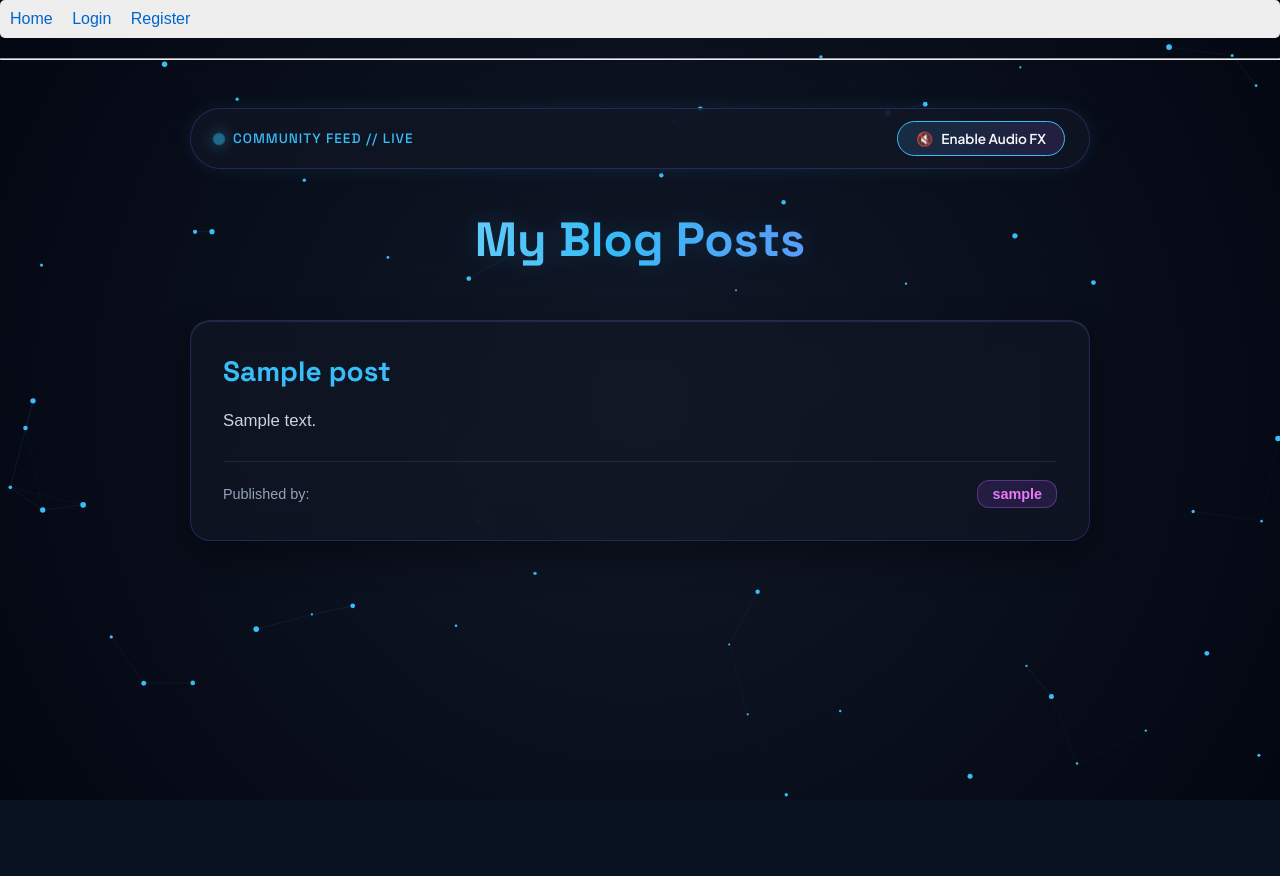
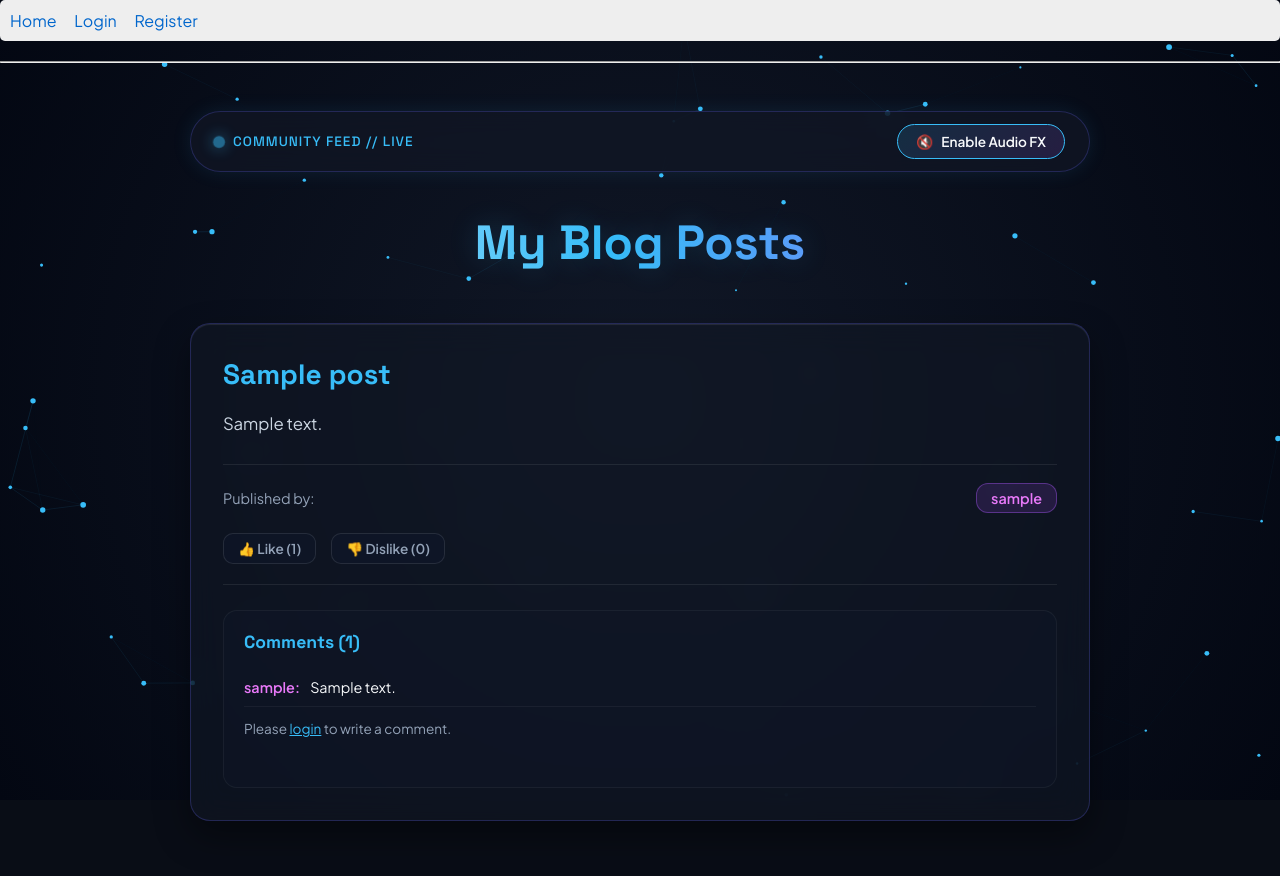
Before and after one commit to ahmedbougy/blog-app, a Flask app: page / in a window 1280 px wide. Before the commit the page ends 800 px from the top, so only its background shows below. Run offline with Flask 3, Linux system fonts and the light colour scheme; tables that the repository leaves empty hold one stand-in row (values such as "Sample post"); some libraries are stand-ins or nearby versions.

Commit message:
Feat: add reactions (likes/dislikes), comments system, and delete comment

```diff
--- a/app.py
+++ b/app.py
@@ -40,10 +40,38 @@ class Post(db.Model):
     title = db.Column(db.String(100), nullable=False)
     content = db.Column(db.Text, nullable=False)
     user_id = db.Column(db.Integer, db.ForeignKey('user.id'), nullable=False)
+
     author = db.relationship('User', backref= 'posts' )
+    reactions = db.relationship('Reaction', backref='post', lazy=True)
+    comments = db.relationship('Comment',backref='post', lazy=True)
 
     def __repr__(self):
         return f'<Post {self.title}>'
+
+class Reaction(db.Model):
+    id = db.Column(db.Integer, primary_key=True)
+    user_id = db.Column(db.Integer, db.ForeignKey('user.id'), nullable=False)
+    post_id = db.Column(db.Integer, db.ForeignKey('post.id'), nullable=False)
+    is_like = db.Column(db.Boolean, nullable=False) # True = Like, False = Dislike
+    # منع المستخدم من التفاعل مرتين مع نفس المقال
+    __table_args__ = (db.UniqueConstraint('user_id', 'post_id', name='unique_user_post_reaction'),)
+
+    def __repr__(self):
+        reaction_type = "Like" if self.is_like else "Dislike"
+        return f'<Reaction {reaction_type} user={self.user_id} post={self.post_id}'
+
+
+class Comment(db.Model):
+    id = db.Column(db.Integer, primary_key=True)
+    text = db.Column(db.Text, nullable=False)
+    user_id = db.Column(db.Integer, db.ForeignKey('user.id'), nullable=False)
+    post_id = db.Column(db.Integer, db.ForeignKey('post.id'), nullable=False)
+    author = db.relationship('User', backref='comments')
+
+
+    def __repr__(self):
+       return f'<Comment {self.text[:20]}>'
+
 
 
 @login_manager.user_loader
@@ -129,12 +157,13 @@ def delete_post(post_id):
     post = Post.query.get_or_404(post_id)
 
     if post.user_id != current_user.id :
-        return "You are not allowed to delete this post!", 403
+        flash('You are not authorized to delete this post.', 'danger')
 
     db.session.delete(post)
     db.session.commit()
+    flash('Post deleted successfully!', 'success')
 
-    return redirect(url_for('home'))
+    return redirect(url_for('home') + f'#post-{post_id}')
 
 @app.route('/edit/<int:post_id>', methods=['GET','POST'])
 @login_required
@@ -152,6 +181,68 @@ def edit_post(post_id):
     # 4. إذا فتح الصفحة للتو (GET): نعرض النموذج مع تعبئة البيانات الحالية مسبقاً
     return render_template('edit_post.html', post=post)
 
+@app.route('/react/<int:post_id>/<action>')
+@login_required
+def react(post_id, action):
+    post = Post.query.get_or_404(post_id)
+    reaction = Reaction.query.filter_by(user_id=current_user.id, post_id=post.id).first()
+
+    if action == "like":
+        if reaction:
+            if reaction.is_like:
+                db.session.delete(reaction)
+            else:
+                reaction.is_like = True
+
+        else:
+            new_reaction = Reaction(user_id=current_user.id, post_id=post.id, is_like=True)
+            db.session.add(new_reaction)
+
+    elif action == "dislike":
+        if reaction:
+            if not reaction.is_like:
+                db.session.delete(reaction)
+
+            else:
+                reaction.is_like = False
+
+        else:
+            new_reaction = Reaction(user_id=current_user.id, post_id=post.id, is_like=False)
+            db.session.add(new_reaction)
+
+    db.session.commit()
+    return redirect(url_for('home') + f'#post-{post_id}')
+
+@app.route('/comment/<int:post_id>', methods=['POST'])
+@login_required
+def add_comment(post_id):
+    post = Post.query.get_or_404(post_id)
+    text = request.form.get('comment_text')
+
+    if text:
+        new_comment = Comment(text=text , user_id=current_user.id, post_id=post.id)
+        db.session.add(new_comment)
+        db.session.commit()
+
+    return redirect(url_for('home') + f'#post-{post_id}')
+
+@app.route('/delete_comment/<int:comment_id>')
+@login_required
+def delete_comment(comment_id):
+    comment = Comment.query.get(comment_id)
+    if not comment:
+        return redirect(url_for('home'))
+
+    if comment.user_id != current_user.id :
+        flash('You are not authorized to delete this comment.', 'danger')
+
+    post_id = comment.post_id
+    db.session.delete(comment)
+    db.session.commit()
+    flash('Comment deleted successfully!', 'success')
+    return redirect(url_for('home') + f'#post-{post_id}')
+
+
 with app.app_context():
     db.create_all()
 if __name__ == '__main__' :
--- a/templates/index.html
+++ b/templates/index.html
@@ -15,17 +15,21 @@
         --text-muted: #94a3b8;
     }
 
+    /* التمرير السلس للمقالات عند القفز إليها عبر الـ Anchor */
+    html {
+        scroll-behavior: smooth;
+    }
+
     body {
         background-color: var(--bg-deep);
         color: var(--text-main);
-        font-family: 'Plus Jakarta+Sans', sans-serif;
+        font-family: 'Plus Jakarta Sans', sans-serif;
         margin: 0;
         overflow-x: hidden;
         direction: ltr;
         text-align: left;
     }
 
-    /* خلفية الجزيئات الحيوية التفاعلية */
     #neural-canvas {
         position: fixed;
         top: 0;
@@ -44,7 +48,6 @@
         z-index: 1;
     }
 
-    /* شريط التحكم العلوي (زر الصوت) */
     .hud-bar {
         display: flex;
         justify-content: space-between;
@@ -98,7 +101,6 @@
         transform: scale(1.05);
     }
 
-    /* العنوان الرئيسي المتوهج */
     .blog-title {
         text-align: center;
         font-size: 3rem;
@@ -113,14 +115,12 @@
         text-shadow: 0 0 30px rgba(56, 189, 248, 0.2);
     }
 
-    /* شبكة المقالات */
     .posts-grid {
         display: grid;
         grid-template-columns: 1fr;
-        gap: 30px;
+        gap: 35px;
     }
 
-    /* بطاقة المقال الزجاجية مع انعكاسات الفأرة */
     .post {
         position: relative;
         background: var(--glass-bg);
@@ -135,9 +135,11 @@
         opacity: 0;
         transform: translateY(30px);
         animation: cardEntrance 0.7s cubic-bezier(0.2, 0.8, 0.2, 1) forwards;
+
+        /* مسافة كافية في الأعلى عند القفز للمقال عبر الـ Anchor حتى لا يختفي تحت الشريط */
+        scroll-margin-top: 100px;
     }
 
-    /* تأثير الإضاءة التفاعلية عند تتبع الماوس */
     .post::before {
         content: "";
         position: absolute;
@@ -174,11 +176,6 @@
         margin-top: 0;
         margin-bottom: 15px;
         font-weight: 700;
-        transition: text-shadow 0.3s;
-    }
-
-    .post:hover h2 {
-        text-shadow: 0 0 12px rgba(56, 189, 248, 0.5);
     }
 
     .post p {
@@ -196,6 +193,7 @@
         padding-top: 18px;
         font-size: 0.9rem;
         color: var(--text-muted);
+        margin-bottom: 20px;
     }
 
     .author-badge {
@@ -207,7 +205,123 @@
         font-weight: 600;
     }
 
-    /* أزرار التعديل والحذف */
+    .reactions-bar {
+        display: flex;
+        gap: 15px;
+        align-items: center;
+        margin-bottom: 25px;
+        padding-bottom: 20px;
+        border-bottom: 1px solid rgba(255, 255, 255, 0.08);
+    }
+
+    .btn-react {
+        text-decoration: none;
+        padding: 6px 14px;
+        border-radius: 10px;
+        font-size: 0.85rem;
+        font-weight: 600;
+        transition: all 0.2s ease;
+        background: rgba(15, 23, 42, 0.5);
+        border: 1px solid rgba(255, 255, 255, 0.1);
+        color: var(--text-muted);
+        display: flex;
+        align-items: center;
+        gap: 6px;
+    }
+
+    .btn-react:hover {
+        border-color: var(--accent-cyan);
+        color: var(--text-main);
+    }
+
+    .comments-section {
+        margin-top: 20px;
+        background: rgba(15, 23, 42, 0.4);
+        border-radius: 14px;
+        padding: 20px;
+        border: 1px solid rgba(255, 255, 255, 0.05);
+    }
+
+    .comments-section h3 {
+        font-size: 1.1rem;
+        color: var(--accent-cyan);
+        margin-top: 0;
+        margin-bottom: 15px;
+        font-family: 'Space Grotesk', sans-serif;
+    }
+
+    .comment-item {
+        display: flex;
+        justify-content: space-between;
+        align-items: center;
+        padding: 10px 0;
+        border-bottom: 1px solid rgba(255, 255, 255, 0.05);
+        font-size: 0.9rem;
+    }
+
+    .comment-item:last-child {
+        border-bottom: none;
+    }
+
+    .comment-author {
+        font-weight: 600;
+        color: #e879f9;
+        margin-right: 8px;
+    }
+
+    .delete-comment-btn {
+        color: #f43f5e;
+        font-size: 0.8rem;
+        font-weight: 600;
+        text-decoration: none;
+        transition: opacity 0.2s;
+        margin-left: 10px;
+        opacity: 0.8;
+    }
+
+    .delete-comment-btn:hover {
+        opacity: 1;
+        text-decoration: underline;
+    }
+
+    .comment-form {
+        margin-top: 15px;
+        display: flex;
+        gap: 10px;
+    }
+
+    .comment-form input {
+        flex: 1;
+        background: rgba(15, 23, 42, 0.7);
+        border: 1px solid rgba(255, 255, 255, 0.1);
+        border-radius: 10px;
+        padding: 10px 14px;
+        color: var(--text-main);
+        font-size: 0.9rem;
+        outline: none;
+        transition: border-color 0.2s;
+    }
+
+    .comment-form input:focus {
+        border-color: var(--accent-cyan);
+    }
+
+    .btn-comment {
+        background: var(--accent-cyan);
+        color: #090d16;
+        border: none;
+        padding: 10px 18px;
+        border-radius: 10px;
+        font-weight: 700;
+        font-size: 0.85rem;
+        cursor: pointer;
+        transition: opacity 0.2s;
+    }
+
+    .btn-comment:hover {
+        opacity: 0.9;
+    }
+
     .post-actions {
         margin-top: 20px;
         display: flex;
@@ -232,7 +346,6 @@
     .btn-edit:hover {
         background: var(--accent-cyan);
         color: #090d16;
-        box-shadow: 0 0 15px var(--accent-cyan);
     }
 
     .btn-delete {
@@ -244,10 +357,8 @@
     .btn-delete:hover {
         background: #f43f5e;
         color: #fff;
-        box-shadow: 0 0 15px #f43f5e;
     }
 
-    /* حالة عدم وجود مقالات */
     .empty-state {
         text-align: center;
         padding: 60px 20px;
@@ -259,12 +370,6 @@
         color: var(--text-muted);
     }
 
-    .empty-state span {
-        color: var(--accent-cyan);
-        font-weight: 600;
-    }
-
-    /* الحركات (Animations) */
     @keyframes pulse {
         0%, 100% { transform: scale(1); opacity: 1; }
         50% { transform: scale(1.5); opacity: 0.5; }
@@ -282,11 +387,9 @@
     }
 </style>
 
-<!-- خلفية تفاعلية متحركة -->
 <canvas id="neural-canvas"></canvas>
 
 <div class="blog-container">
-    <!-- شريط الحالة والصوت العلوي -->
     <div class="hud-bar">
         <div class="hud-status">
             <span class="pulse-dot"></span>
@@ -303,7 +406,8 @@
     {% if posts %}
         <div class="posts-grid">
             {% for post in posts %}
-                <div class="post" style="animation-delay: {{ loop.index0 * 0.1 }}s;">
+                <!-- الـ id للمرساة والـ scroll-margin -->
+                <div class="post" id="post-{{ post.id }}" style="animation-delay: {{ loop.index0 * 0.1 }}s;">
                     <div class="post-content-wrapper">
                         <h2>{{ post.title }}</h2>
                         <p>{{ post.content }}</p>
@@ -311,6 +415,50 @@
                         <div class="post-meta">
                             <span>Published by:</span>
                             <span class="author-badge">{{ post.author.username }}</span>
+                        </div>
+
+                        <!-- شريط التفاعل (الإعجاب وعدم الإعجاب) -->
+                        <div class="reactions-bar">
+                            <a href="{{ url_for('react', post_id=post.id, action='like') }}" class="btn-react" onclick="playChime(600, 900, 0.1)">
+                                👍 Like ({{ post.reactions | selectattr('is_like', 'equalto', True) | list | length }})
+                            </a>
+                            <a href="{{ url_for('react', post_id=post.id, action='dislike') }}" class="btn-react" onclick="playChime(400, 200, 0.1)">
+                                👎 Dislike ({{ post.reactions | selectattr('is_like', 'equalto', False) | list | length }})
+                            </a>
+                        </div>
+
+                        <!-- قسم التعليقات -->
+                        <div class="comments-section">
+                            <h3>Comments ({{ post.comments | length }})</h3>
+
+                            {% if post.comments %}
+                                {% for comment in post.comments %}
+                                    <div class="comment-item">
+                                        <div>
+                                            <span class="comment-author">{{ comment.author.username }}:</span>
+                                            <span>{{ comment.text }}</span>
+                                        </div>
+                                        <!-- زر حذف التعليق (يظهر فقط لصاحب التعليق) -->
+                                        {% if current_user.is_authenticated and current_user.id == comment.user_id %}
+                                            <a href="{{ url_for('delete_comment', comment_id=comment.id) }}"
+                                               class="delete-comment-btn"
+                                               onclick="return confirm('Are you sure you want to delete this comment?');">Delete</a>
+                                        {% endif %}
+                                    </div>
+                                {% endfor %}
+                            {% else %}
+                                <p style="color: var(--text-muted); font-size: 0.85rem; margin: 5px 0;">No comments yet. Be the first to share your thoughts!</p>
+                            {% endif %}
+
+                            <!-- نموذج إضافة تعليق -->
+                            {% if current_user.is_authenticated %}
+                                <form action="{{ url_for('add_comment', post_id=post.id) }}" method="POST" class="comment-form">
+                                    <input type="text" name="comment_text" placeholder="Write a comment..." required autocomplete="off">
+                                    <button type="submit" class="btn-comment" onclick="playChime(700, 1100, 0.08)">Post</button>
+                                </form>
+                            {% else %}
+                                <p style="font-size: 0.85rem; margin-top: 10px; color: var(--text-muted);">Please <a href="{{ url_for('login') }}" style="color: var(--accent-cyan);">login</a> to write a comment.</p>
+                            {% endif %}
                         </div>
 
                         {% if current_user.is_authenticated and current_user.id == post.user_id %}
@@ -331,9 +479,6 @@
 </div>
 
 <script>
-    // ==========================================
-    // 1. Web Audio API Sound Effects Engine
-    // ==========================================
     let audioCtx = null;
     let soundEnabled = false;
 
@@ -380,7 +525,6 @@
         playChime(280, 120, 0.25, 'sawtooth');
     }
 
-    // ربط التأثيرات الصوتية وحركة البطاقات (3D Tilt & Mouse Glow)
     document.querySelectorAll('.post').forEach(card => {
         card.addEventListener('mouseenter', () => {
             playChime(400, 600, 0.08, 'sine');
@@ -396,9 +540,9 @@
 
             const centerX = rect.width / 2;
             const centerY = rect.height / 2;
-            const rotateX = ((y - centerY) / centerY) * -3;
-            const rotateY = ((x - centerX) / centerX) * 3;
-            card.style.transform = `perspective(1000px) rotateX(${rotateX}deg) rotateY(${rotateY}deg) scale(1.015)`;
+            const rotateX = ((y - centerY) / centerY) * -2;
+            const rotateY = ((x - centerX) / centerX) * 2;
+            card.style.transform = `perspective(1000px) rotateX(${rotateX}deg) rotateY(${rotateY}deg) scale(1.01)`;
         });
 
         card.addEventListener('mouseleave', () => {
@@ -406,15 +550,6 @@
         });
     });
 
-    document.querySelectorAll('.btn-blog').forEach(btn => {
-        btn.addEventListener('mouseenter', () => {
-            playChime(700, 1000, 0.06, 'triangle');
-        });
-    });
-
-    // ==========================================
-    // 2. Interactive Ambient Particles (Canvas)
-    // ==========================================
     const canvas = document.getElementById('neural-canvas');
     const ctx = canvas.getContext('2d');
     let width, height, particles;
```
